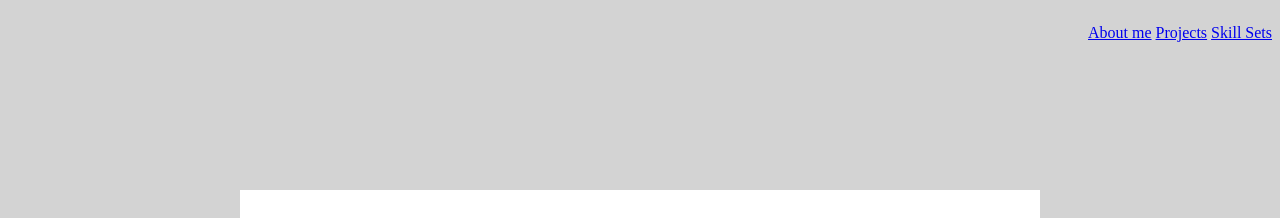
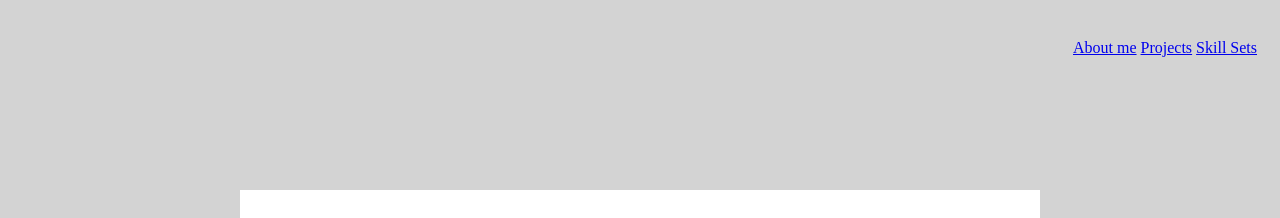
Before and after one commit to soulinthonehongchith/My-Resume, a plain HTML site: page index.html in a window 1280 px wide. Shown: the top 218 px of the page. Drawn offline with Linux system fonts and the light colour scheme; files that its build step writes are made by us from their sources.

Commit message:
Update homestyle.css

```diff
--- a/css/homestyle.css
+++ b/css/homestyle.css
@@ -7,6 +7,9 @@ ul {
     list-style-type: none;
 }
 
+li{
+    padding:15px;
+}
 
 #box {
     background-color: white;
```
